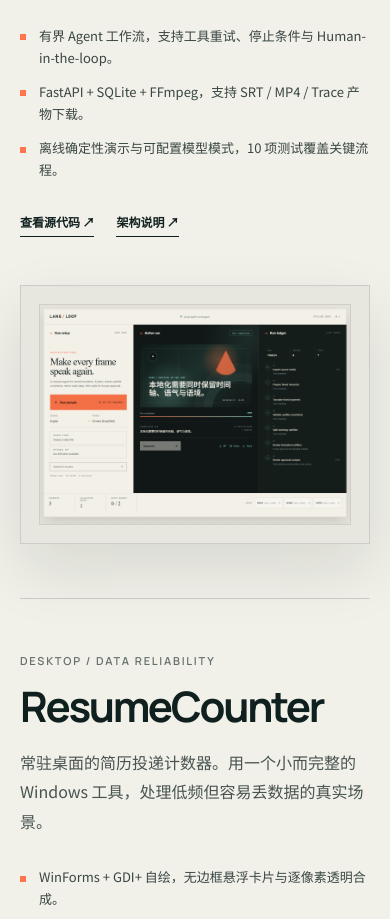
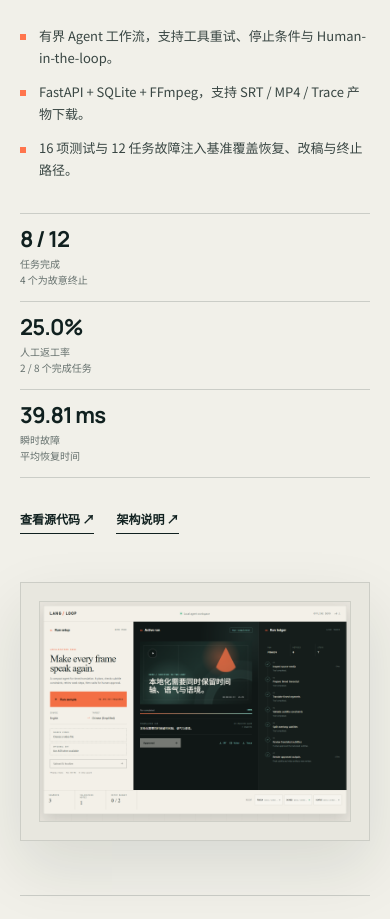
Before and after one commit to Gaoza1/Gaoza1.github.io, a plain HTML site: page index.html in a window 390 px wide. Shown: the part 1860-2779 px from the top of the page. Drawn offline with Linux system fonts and the light colour scheme.

Commit message:
feat: show verified agent benchmark results

```diff
--- a/index.html
+++ b/index.html
@@ -120,8 +120,22 @@
           <ul class="project-points">
             <li>有界 Agent 工作流，支持工具重试、停止条件与 Human-in-the-loop。</li>
             <li>FastAPI + SQLite + FFmpeg，支持 SRT / MP4 / Trace 产物下载。</li>
-            <li>离线确定性演示与可配置模型模式，10 项测试覆盖关键流程。</li>
+            <li>16 项测试与 12 任务故障注入基准覆盖恢复、改稿与终止路径。</li>
           </ul>
+          <dl class="project-metrics" aria-label="VideoLocalize Agent 实测指标">
+            <div>
+              <dt>8 / 12</dt>
+              <dd>任务完成<br>4 个为故意终止</dd>
+            </div>
+            <div>
+              <dt>25.0%</dt>
+              <dd>人工返工率<br>2 / 8 个完成任务</dd>
+            </div>
+            <div>
+              <dt>39.81 ms</dt>
+              <dd>瞬时故障<br>平均恢复时间</dd>
+            </div>
+          </dl>
           <div class="project-links">
             <a href="https://github.com/Gaoza1/video-localize-agent" target="_blank" rel="noreferrer">查看源代码 <span aria-hidden="true">↗</span></a>
             <a href="https://github.com/Gaoza1/video-localize-agent/blob/main/docs/architecture.md" target="_blank" rel="noreferrer">架构说明 <span aria-hidden="true">↗</span></a>
--- a/styles.css
+++ b/styles.css
@@ -442,6 +442,41 @@ img {
   background: var(--orange);
 }
 
+.project-metrics {
+  display: grid;
+  grid-template-columns: repeat(3, minmax(0, 1fr));
+  gap: 0;
+  margin: 32px 0 0;
+  border-top: 1px solid var(--line);
+  border-bottom: 1px solid var(--line);
+}
+
+.project-metrics div {
+  padding: 17px 16px 17px 0;
+  border-right: 1px solid var(--line);
+}
+
+.project-metrics div:not(:first-child) {
+  padding-left: 16px;
+}
+
+.project-metrics div:last-child {
+  border-right: 0;
+}
+
+.project-metrics dt {
+  margin-bottom: 6px;
+  font: 700 22px/1 var(--display);
+  letter-spacing: -0.04em;
+}
+
+.project-metrics dd {
+  margin: 0;
+  color: var(--muted);
+  font-size: 10px;
+  line-height: 1.55;
+}
+
 .project-links {
   display: flex;
   flex-wrap: wrap;
@@ -821,6 +856,21 @@ img {
     font-size: 42px;
   }
 
+  .project-metrics {
+    grid-template-columns: 1fr;
+  }
+
+  .project-metrics div,
+  .project-metrics div:not(:first-child) {
+    padding: 14px 0;
+    border-right: 0;
+    border-bottom: 1px solid var(--line);
+  }
+
+  .project-metrics div:last-child {
+    border-bottom: 0;
+  }
+
   .project-visual-window {
     min-height: 390px;
     padding: 60px 7% 44px;
```
